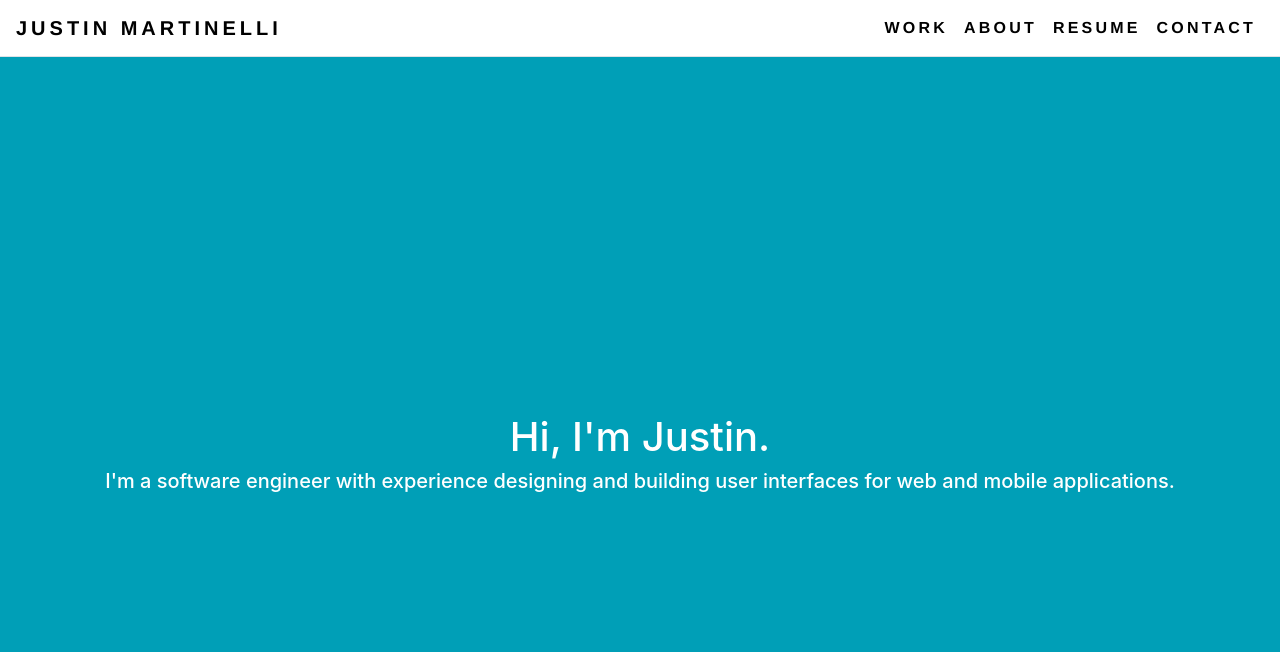
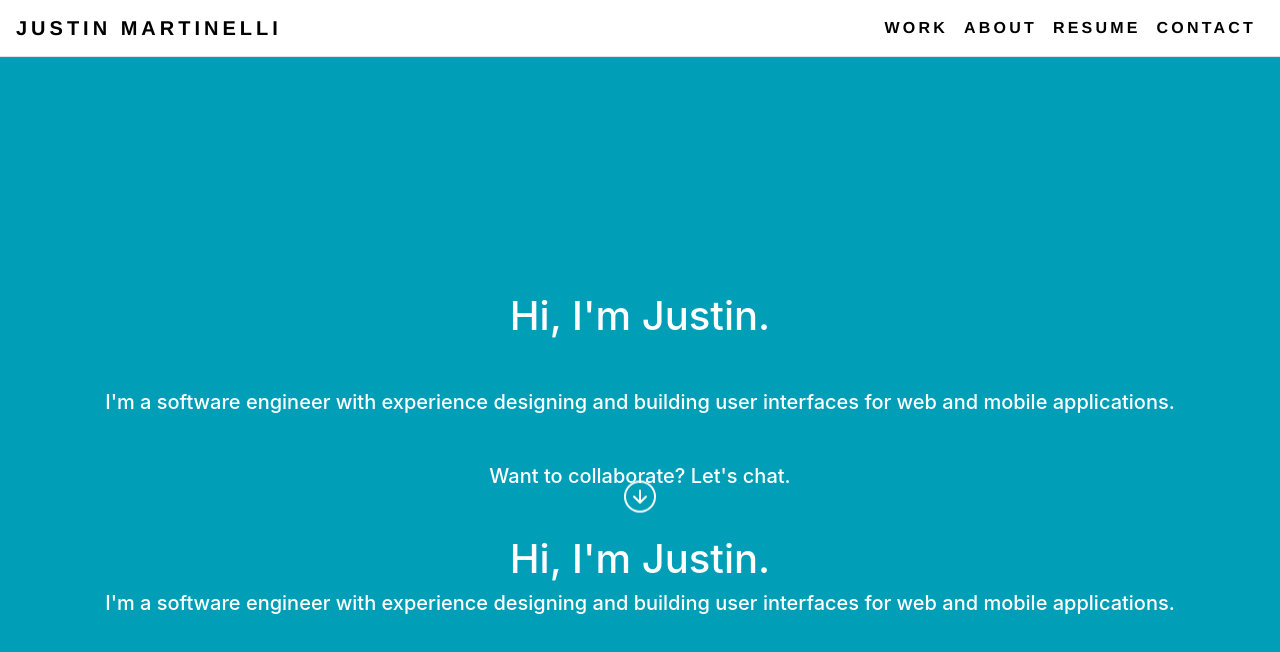
Before and after one commit to justinm-nyc/justinm-nyc.github.io, a React (Create React App) app: page / in a window 1280 px wide. Shown: the top 652 px of the page. Built offline with nearby package versions, Linux system fonts and the light colour scheme.

Commit message:
Fixing home

```diff
--- a/package.json
+++ b/package.json
@@ -7,6 +7,7 @@
     "@testing-library/react": "^9.5.0",
     "@testing-library/user-event": "^7.2.1",
     "bootstrap": "^4.5.0",
+    "bootstrap-icons": "^1.0.0-alpha4",
     "react": "^16.13.1",
     "react-bootstrap": "^1.0.1",
     "react-dom": "^16.13.1",
--- a/src/App.css
+++ b/src/App.css
@@ -1,16 +1,5 @@
 .App {
   text-align: center;
-}
-
-.App-logo {
-  height: 40vmin;
-  pointer-events: none;
-}
-
-@media (prefers-reduced-motion: no-preference) {
-  .App-logo {
-    animation: App-logo-spin infinite 20s linear;
-  }
 }
 
 .content {
@@ -22,19 +11,6 @@
   justify-content: center;
   font-size: calc(10px + 2vmin);
   color: white;
-}
-
-.App-link {
-  color: #61dafb;
-}
-
-@keyframes App-logo-spin {
-  from {
-    transform: rotate(0deg);
-  }
-  to {
-    transform: rotate(360deg);
-  }
 }
 
 
@@ -68,4 +44,18 @@
 }
 
 
-/** Animations **/
+/** Home **/
+.home-pt-2{
+margin: 50px 0 50px 0;
+
+}
+
+@keyframes bounce {
+  0% { transform: translateY(0); }
+  100% { transform: translateY(-50px); }
+}
+.arrow-button {
+  animation: bounce 0.8s;
+  animation-direction: alternate;
+  animation-iteration-count: infinite;
+}
--- a/src/home.js
+++ b/src/home.js
@@ -1,16 +1,28 @@
 import React,  { Component } from 'react';
 import Col from 'react-bootstrap/Col';
 import Image from 'react-bootstrap/Image';
-
+import arrowButton from './images/arrow-down-circle.svg';
 
 class Home extends Component {
     render() {
         return (
-            <div className="home-div">
-                <Col>
-                    <h1 >Hi, I'm Justin.</h1>
-                    <h5>I'm a software engineer with experience designing and building user interfaces for web and mobile applications. </h5>
-                </Col>
+            <div>
+                <div className="home-div">
+                    <Col>
+                        <h1 >Hi, I'm Justin.</h1>
+                        <h5 className="home-pt-2">I'm a software engineer with experience designing and building user interfaces for web and mobile applications. </h5>
+                        <h5>Want to collaborate? Let's chat.</h5>
+                    </Col>
+                    <Col>
+                        <Image className="arrow-button" src={arrowButton} alt="" width="32" height="32" title="Bootstrap"/>
+                    </Col>
+                </div>
+                <div className="work-div">
+                    <Col>
+                        <h1 >Hi, I'm Justin.</h1>
+                        <h5>I'm a software engineer with experience designing and building user interfaces for web and mobile applications. </h5>
+                    </Col>
+                </div>
             </div>
         );
     }
```
Also changed, not shown: src/images/arrow-down-circle.svg (added), 1 other file (tests, documents, lock files or other folders).
